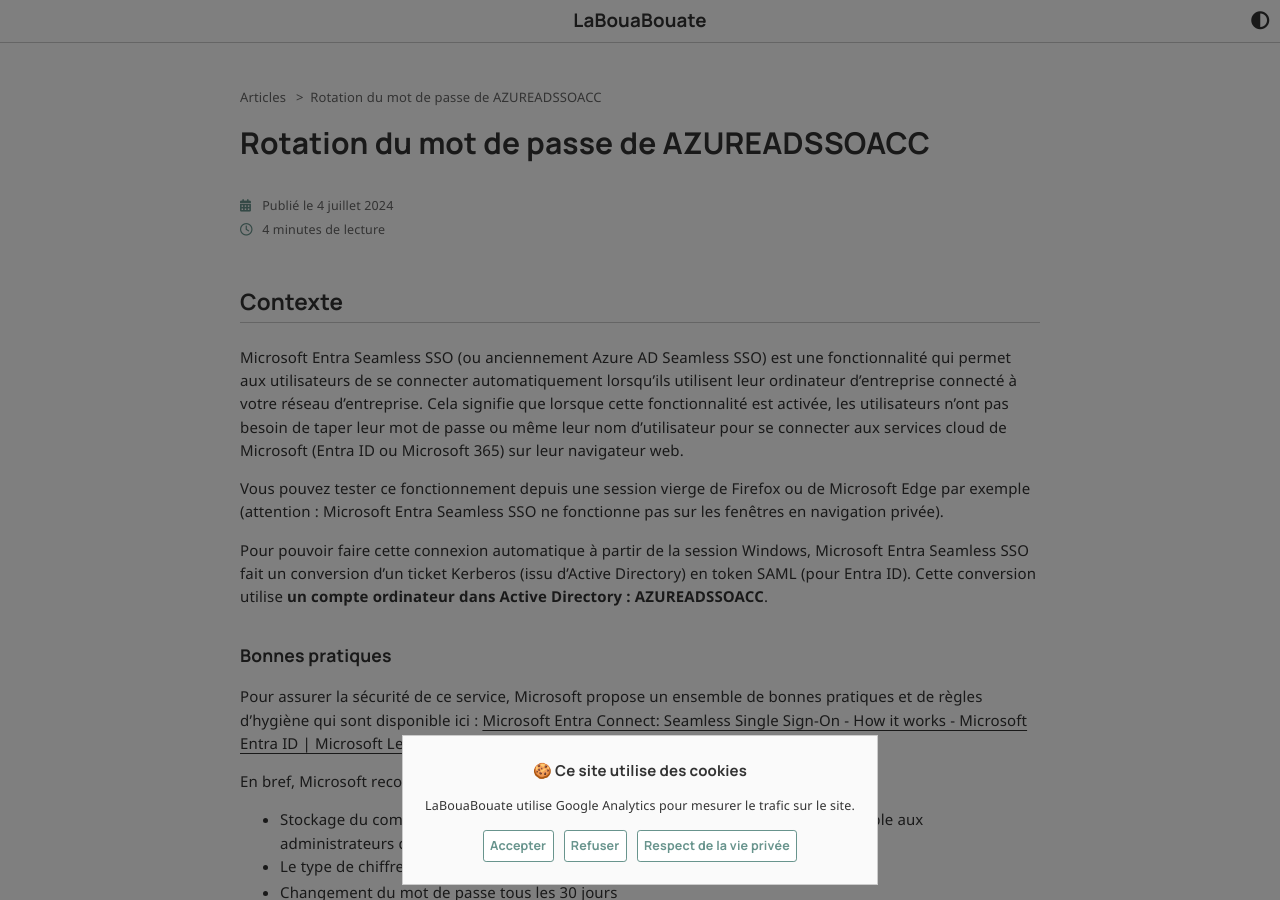
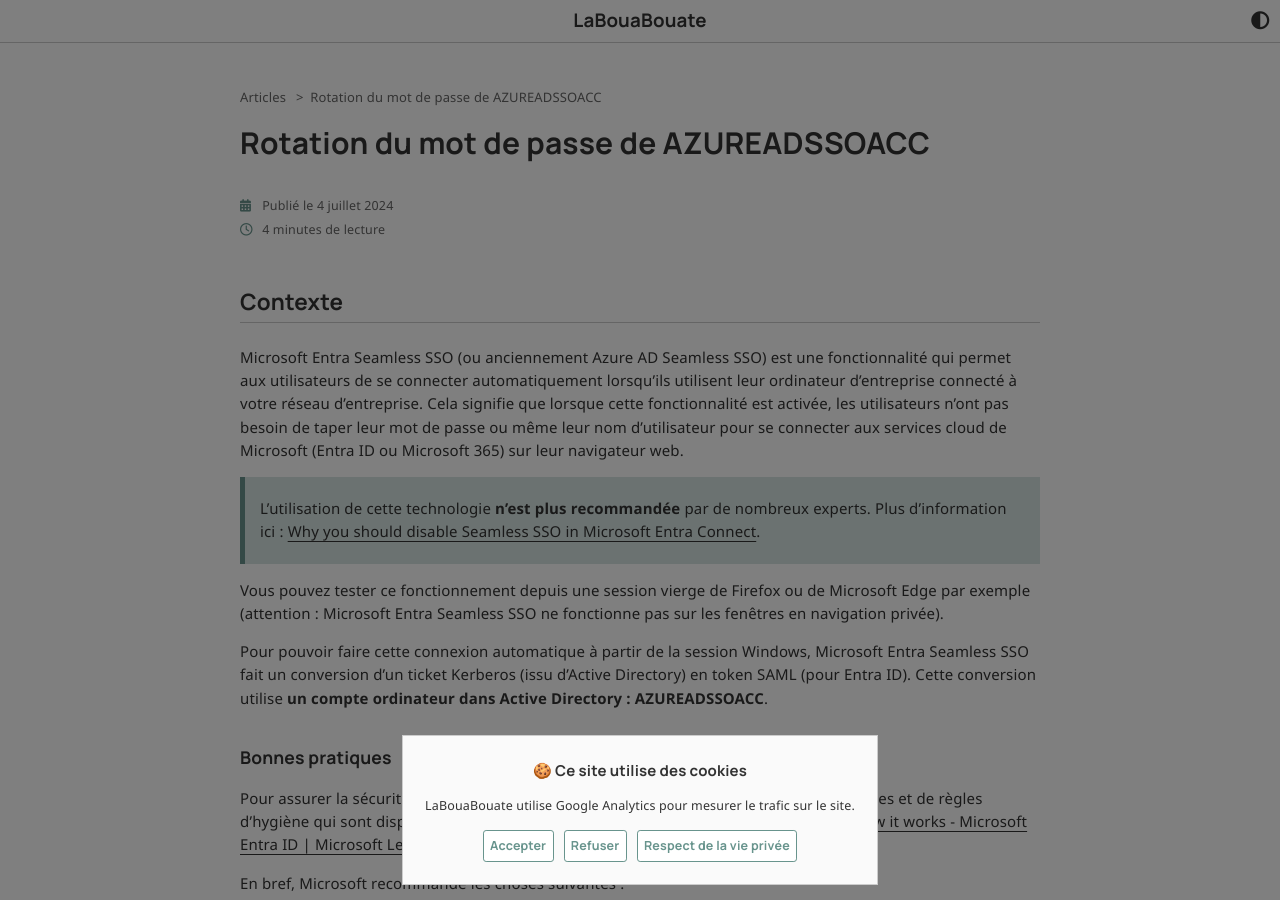
Before and after one commit to leobouard/leobouard.github.io, a Jekyll site: the page built from _posts/2024-07-04-azureadssoacc.md, in a window 1280 px wide and 900 px high. Built offline with Jekyll 4.4.1, drawn with Linux system fonts in a browser that asks for light colours; nearby versions of some CDN libraries; some web fonts are replaced; comment, search, counter and statistics services are not loaded.

Commit message:
Update 2024-07-04-azureadssoacc.md

```diff
--- a/_posts/2024-07-04-azureadssoacc.md
+++ b/_posts/2024-07-04-azureadssoacc.md
@@ -8,7 +8,10 @@
 
 ## Contexte
 
+
 Microsoft Entra Seamless SSO (ou anciennement Azure AD Seamless SSO) est une fonctionnalité qui permet aux utilisateurs de se connecter automatiquement lorsqu’ils utilisent leur ordinateur d’entreprise connecté à votre réseau d’entreprise. Cela signifie que lorsque cette fonctionnalité est activée, les utilisateurs n’ont pas besoin de taper leur mot de passe ou même leur nom d’utilisateur pour se connecter aux services cloud de Microsoft (Entra ID ou Microsoft 365) sur leur navigateur web.
+
+> L'utilisation de cette technologie **n'est plus recommandée** par de nombreux experts. Plus d'information ici : [Why you should disable Seamless SSO in Microsoft Entra Connect](https://ourcloudnetwork.com/why-you-should-disable-seamless-sso-in-microsoft-entra-connect/).
 
 Vous pouvez tester ce fonctionnement depuis une session vierge de Firefox ou de Microsoft Edge par exemple (attention : Microsoft Entra Seamless SSO ne fonctionne pas sur les fenêtres en navigation privée).
 
```
